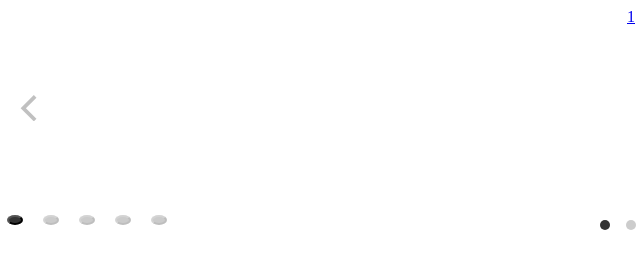
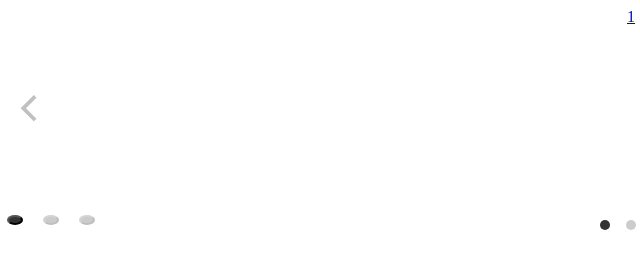
Before and after one commit to Hereiam123/Flickity-Accessibility, a plain HTML site: page index.html in a window 1280 px wide. Shown: the full height of the page, 9-649 px from the left. Drawn offline with nearby package versions, Linux system fonts and the light colour scheme.

Commit message:
Trying to change dots to accessible

```diff
--- a/index.html
+++ b/index.html
@@ -41,8 +41,6 @@
       <button class="button selected"></button>
       <button class="button"></button>
       <button class="button"></button>
-      <button class="button"></button>
-      <button class="button"></button>
     </div>
     <script
       src="https://code.jquery.com/jquery-3.4.1.min.js"
```
